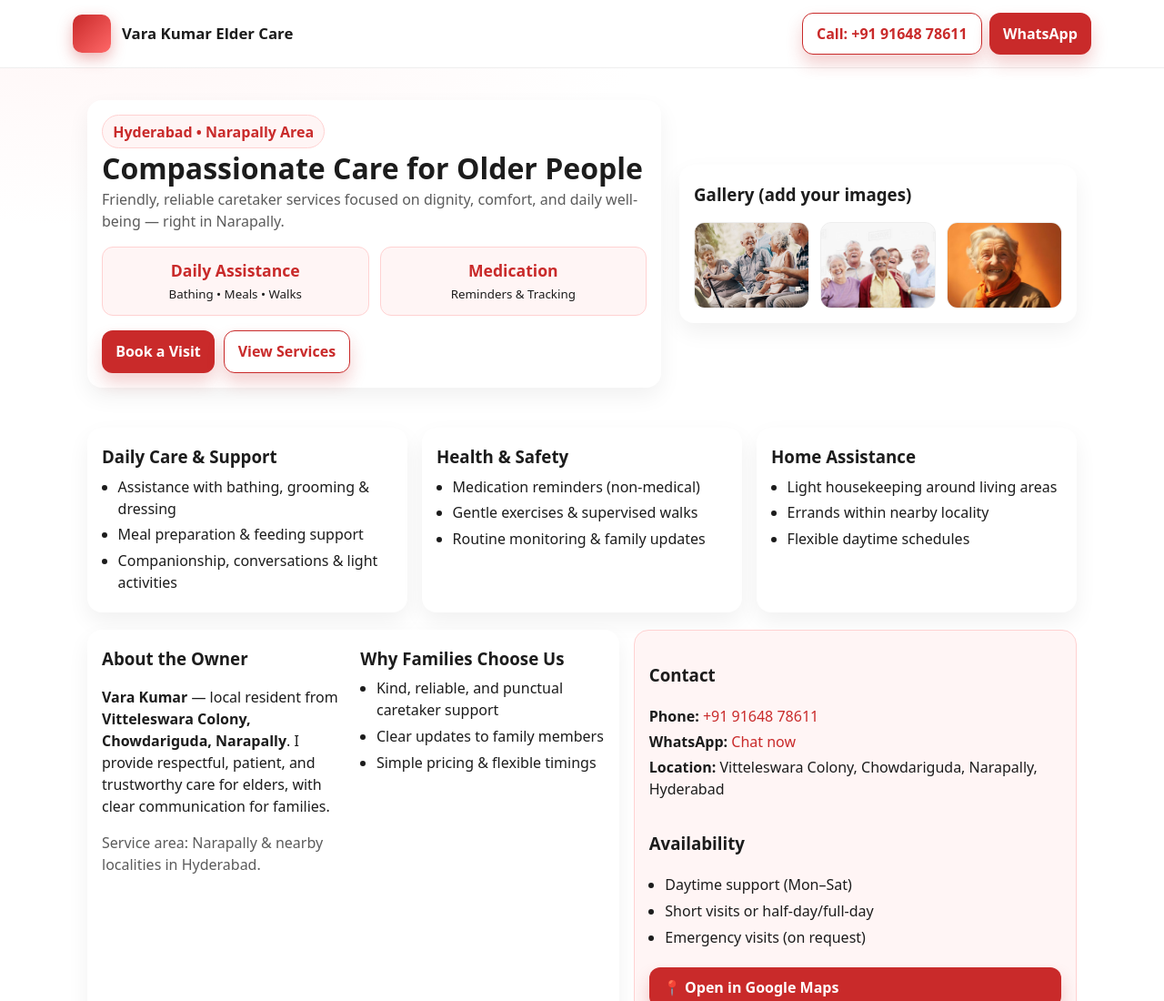
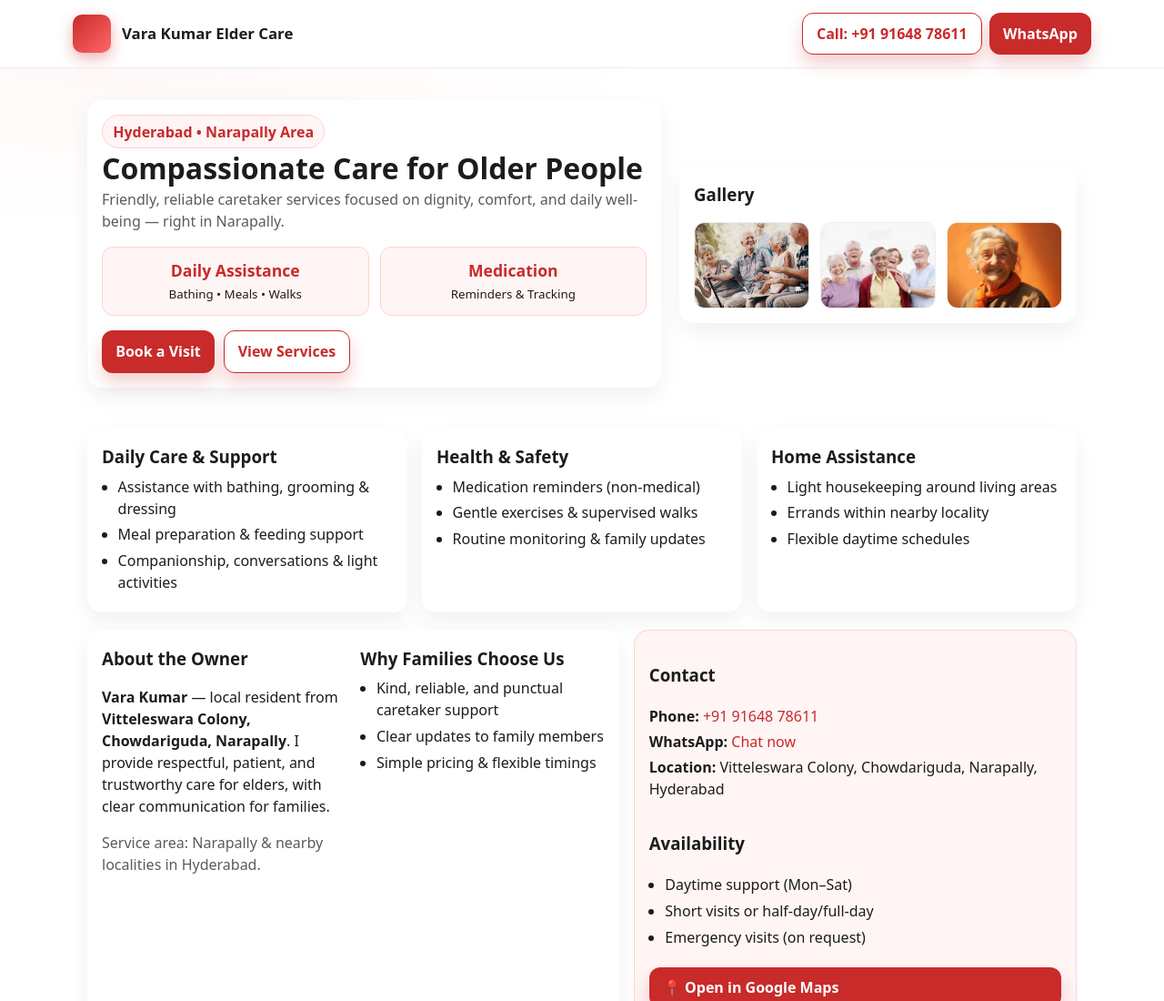
Before and after one commit to varundivarun-takecareservice/com, a plain HTML site: page index.html in a window 1280 px wide. Shown: the top 1100 px of the page at 91% size. Drawn offline with Linux system fonts and the light colour scheme.

Commit message:
Update index.html

```diff
--- a/index.html
+++ b/index.html
@@ -153,7 +153,7 @@
         </div>
 
         <div class="card">
-          <h3 style="margin-top:.2rem">Gallery (add your images)</h3>
+          <h3 style="margin-top:.2rem">Gallery</h3>
           <p class="muted" style="color:var(--muted);margin-top:.25rem"></p>
           <div class="gallery" aria-label="Photo gallery">
 
```
